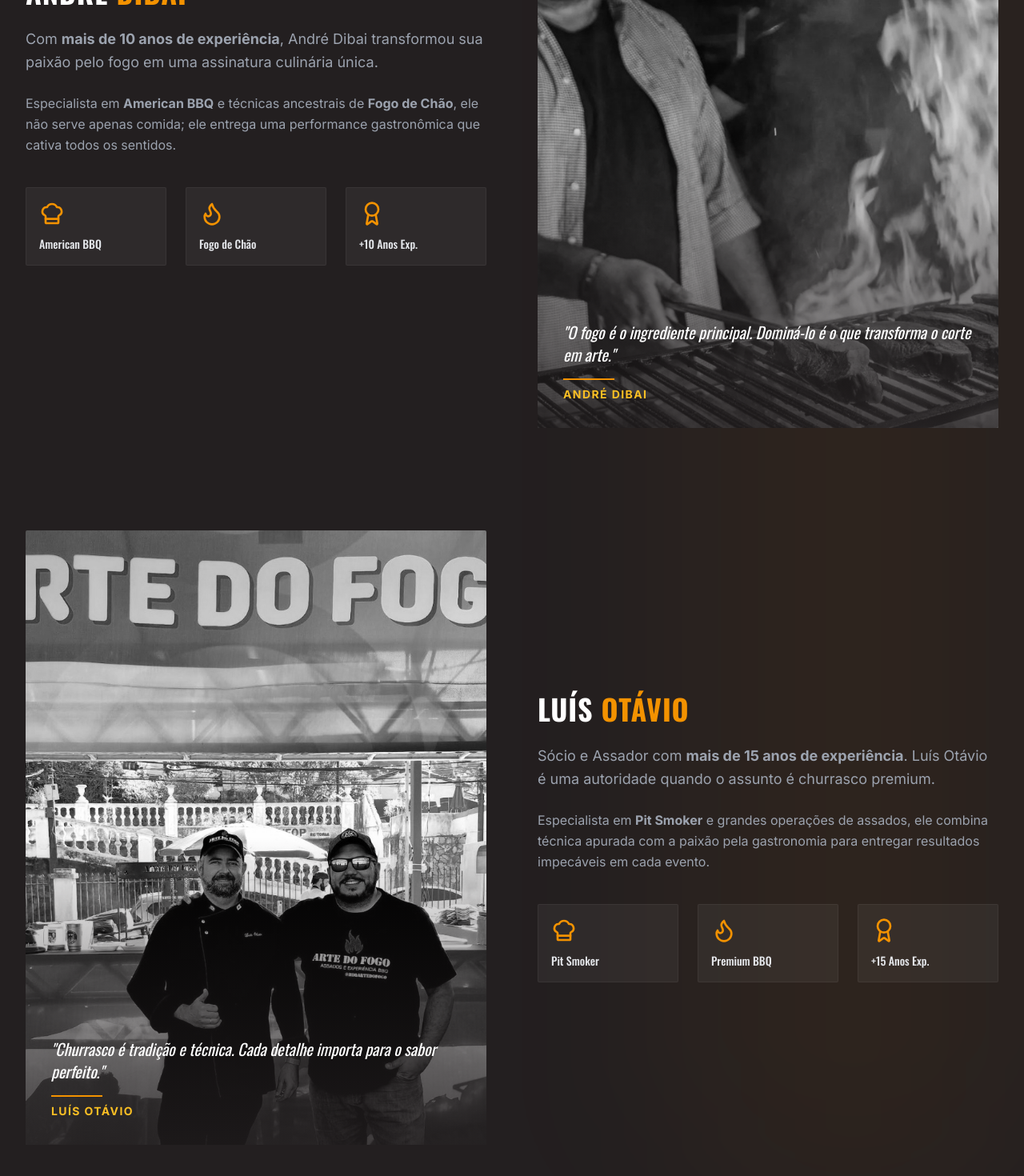
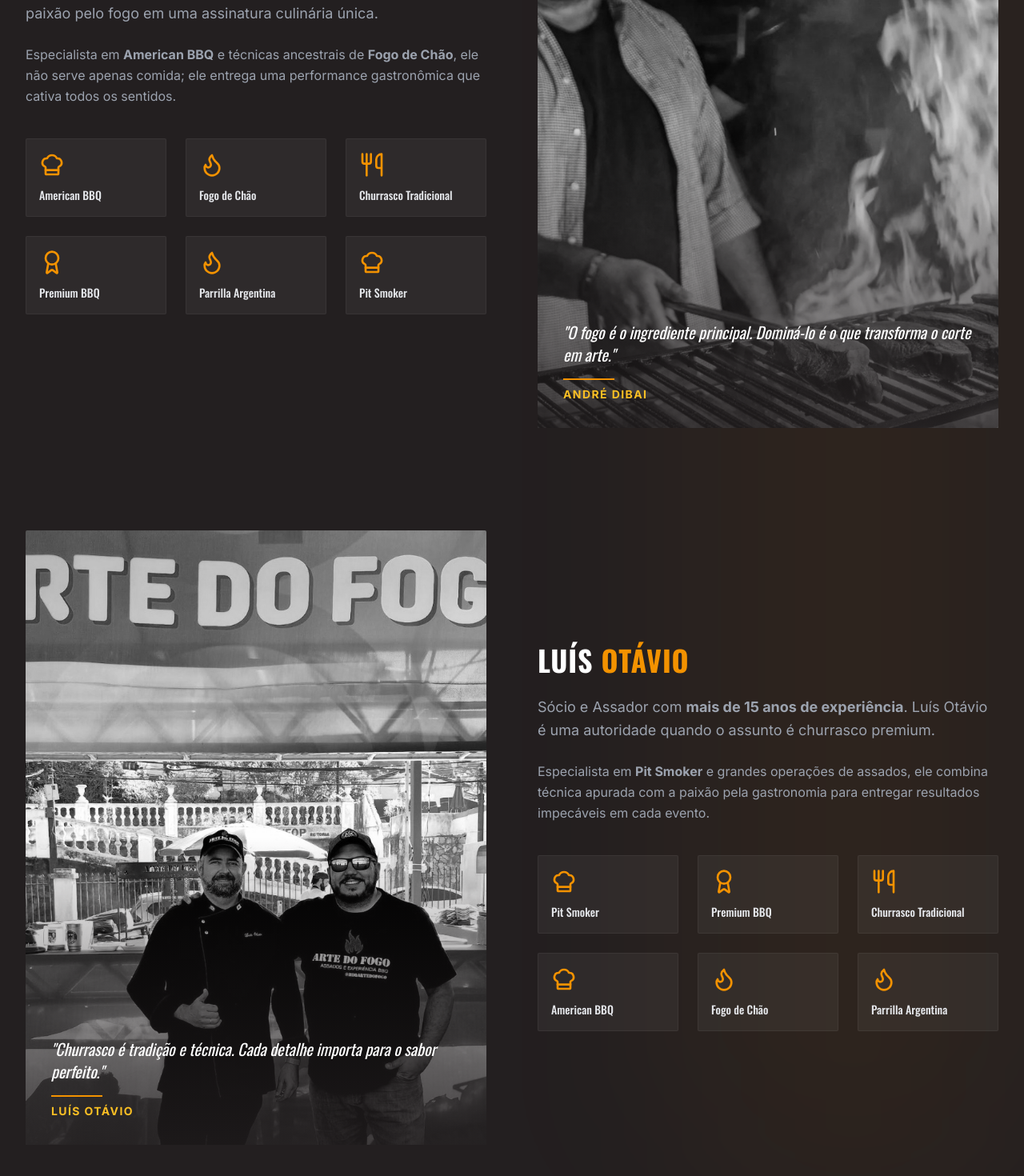
Before and after one commit to Wmelot/Arte-do-Fogo, a React (Vite) app: page / in a window 1280 px wide. Shown: the part 1325-2795 px from the top of the page at 80% size. Built offline with nearby package versions, Linux system fonts and the light colour scheme.

Commit message:
Update chef profiles with additional specialties

```diff
--- a/src/components/About.tsx
+++ b/src/components/About.tsx
@@ -1,6 +1,6 @@
 
 import { motion } from 'framer-motion';
-import { Flame, ChefHat, Award } from 'lucide-react';
+import { Flame, ChefHat, Award, Utensils } from 'lucide-react';
 
 const About = () => {
     return (
@@ -50,7 +50,10 @@ const About = () => {
                             {[
                                 { icon: <ChefHat className="w-8 h-8 text-brand-orange mb-3" />, label: "American BBQ" },
                                 { icon: <Flame className="w-8 h-8 text-brand-orange mb-3" />, label: "Fogo de Chão" },
-                                { icon: <Award className="w-8 h-8 text-brand-orange mb-3" />, label: "+10 Anos Exp." },
+                                { icon: <Utensils className="w-8 h-8 text-brand-orange mb-3" />, label: "Churrasco Tradicional" },
+                                { icon: <Award className="w-8 h-8 text-brand-orange mb-3" />, label: "Premium BBQ" },
+                                { icon: <Flame className="w-8 h-8 text-brand-orange mb-3" />, label: "Parrilla Argentina" },
+                                { icon: <ChefHat className="w-8 h-8 text-brand-orange mb-3" />, label: "Pit Smoker" },
                             ].map((item, index) => (
                                 <div key={index} className="flex flex-col items-start p-4 bg-white/5 rounded-sm border border-white/5 hover:border-brand-orange/30 transition-colors">
                                     {item.icon}
@@ -134,8 +137,11 @@ const About = () => {
                         <div className="grid grid-cols-1 sm:grid-cols-3 gap-6">
                             {[
                                 { icon: <ChefHat className="w-8 h-8 text-brand-orange mb-3" />, label: "Pit Smoker" },
-                                { icon: <Flame className="w-8 h-8 text-brand-orange mb-3" />, label: "Premium BBQ" },
-                                { icon: <Award className="w-8 h-8 text-brand-orange mb-3" />, label: "+15 Anos Exp." },
+                                { icon: <Award className="w-8 h-8 text-brand-orange mb-3" />, label: "Premium BBQ" },
+                                { icon: <Utensils className="w-8 h-8 text-brand-orange mb-3" />, label: "Churrasco Tradicional" },
+                                { icon: <ChefHat className="w-8 h-8 text-brand-orange mb-3" />, label: "American BBQ" },
+                                { icon: <Flame className="w-8 h-8 text-brand-orange mb-3" />, label: "Fogo de Chão" },
+                                { icon: <Flame className="w-8 h-8 text-brand-orange mb-3" />, label: "Parrilla Argentina" },
                             ].map((item, index) => (
                                 <div key={index} className="flex flex-col items-start p-4 bg-white/5 rounded-sm border border-white/5 hover:border-brand-orange/30 transition-colors">
                                     {item.icon}
```
